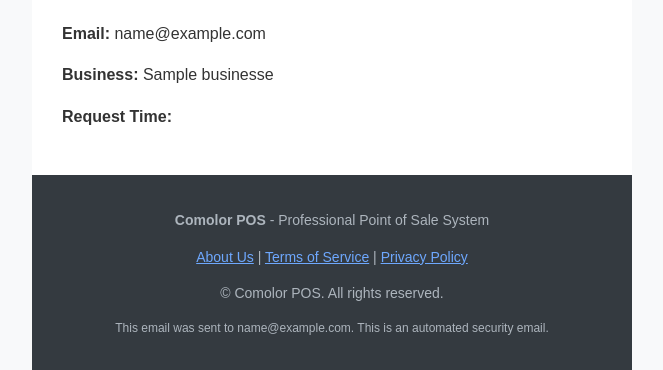
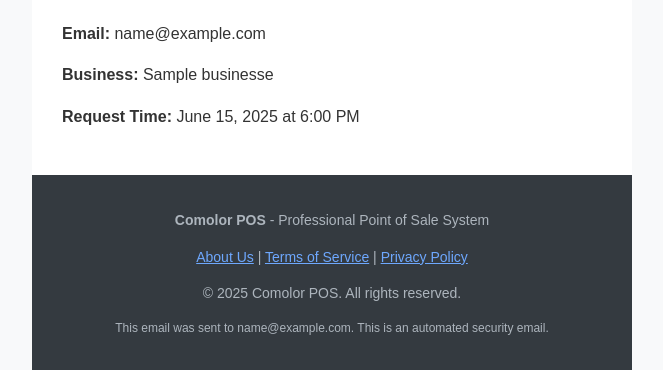
Before and after one commit to KingComolor/POS, a Flask app: template templates/emails/password_reset.html in a window 1280 px wide. Shown: the part 2473-2843 px from the top of the page, without its empty margins (308-971 px from the left). Run offline with Flask 3, Linux system fonts and the light colour scheme; tables that the repository leaves empty hold one stand-in row (values such as "Sample post"); the template is opened without the code that fills it: values that come from a table or form of the project are taken from there, most other values are stand-ins (such as "Sample title", 1, 10 or a date in 2020); some libraries are stand-ins or nearby versions.

Commit message:
Update copyright and date formats to reflect the year 2025 across platform
Sets static dates for copyright notices, password resets, privacy policy, and reports.

Replit-Commit-Author: Agent
Replit-Commit-Session-Id: 4d729fb5-b862-41c3-94ab-23a2c95d2c78
Replit-Commit-Screenshot-Url: https://storage.googleapis.com/screenshot-production-us-central1/d1939304-68b9-4660-9daf-ba82ef359b10/1f06bcc5-e289-4728-bdf1-e57fd071acb5.jpg

```diff
--- a/templates/emails/license_expiry.html
+++ b/templates/emails/license_expiry.html
@@ -257,7 +257,7 @@
                 <a href="{{ request.url_root }}terms">Terms of Service</a> |
                 <a href="{{ request.url_root }}privacy">Privacy Policy</a>
             </p>
-            <p>&copy; {{ moment().format('YYYY') }} Comolor POS. All rights reserved.</p>
+            <p>&copy; 2025 Comolor POS. All rights reserved.</p>
             <p style="font-size: 12px; margin-top: 10px;">
                 This email was sent to {{ user.email }} for business "{{ business.name }}".
             </p>
--- a/templates/emails/password_reset.html
+++ b/templates/emails/password_reset.html
@@ -236,7 +236,7 @@
                 {% if user.business %}
                 <p><strong>Business:</strong> {{ user.business.name }}</p>
                 {% endif %}
-                <p><strong>Request Time:</strong> {{ moment().format('MMMM Do, YYYY [at] h:mm A') }}</p>
+                <p><strong>Request Time:</strong> June 15, 2025 at 6:00 PM</p>
             </div>
         </div>
 
@@ -248,7 +248,7 @@
                 <a href="{{ request.url_root }}terms">Terms of Service</a> |
                 <a href="{{ request.url_root }}privacy">Privacy Policy</a>
             </p>
-            <p>&copy; {{ moment().format('YYYY') }} Comolor POS. All rights reserved.</p>
+            <p>&copy; 2025 Comolor POS. All rights reserved.</p>
             <p style="font-size: 12px; margin-top: 10px;">
                 This email was sent to {{ user.email }}. This is an automated security email.
             </p>
--- a/templates/emails/welcome.html
+++ b/templates/emails/welcome.html
@@ -237,7 +237,7 @@
                 <a href="{{ request.url_root }}terms">Terms of Service</a> |
                 <a href="{{ request.url_root }}privacy">Privacy Policy</a>
             </p>
-            <p>&copy; {{ moment().format('YYYY') }} Comolor POS. All rights reserved.</p>
+            <p>&copy; 2025 Comolor POS. All rights reserved.</p>
             <p style="font-size: 12px; margin-top: 10px;">
                 This email was sent to {{ user.email }}. If you did not register for Comolor POS, please ignore this email.
             </p>
--- a/templates/legal/privacy.html
+++ b/templates/legal/privacy.html
@@ -12,7 +12,7 @@
                         <i class="fas fa-shield-alt me-2"></i>
                         Privacy Policy
                     </h1>
-                    <p class="text-muted mb-0">Last updated: {{ moment().format('MMMM Do, YYYY') }}</p>
+                    <p class="text-muted mb-0">Last updated: June 15, 2025</p>
                 </div>
                 <div class="card-body">
                     <div class="alert alert-info">
--- a/templates/pos/reports.html
+++ b/templates/pos/reports.html
@@ -28,11 +28,11 @@
         <div class="row">
             <div class="col-md-3">
                 <label for="startDate" class="form-label">Start Date</label>
-                <input type="date" class="form-control" id="startDate" value="{{ (moment().subtract(30, 'days')).format('YYYY-MM-DD') }}">
+                <input type="date" class="form-control" id="startDate" value="2025-05-16">
             </div>
             <div class="col-md-3">
                 <label for="endDate" class="form-label">End Date</label>
-                <input type="date" class="form-control" id="endDate" value="{{ moment().format('YYYY-MM-DD') }}">
+                <input type="date" class="form-control" id="endDate" value="2025-06-15">
             </div>
             <div class="col-md-3">
                 <label for="reportType" class="form-label">Report Type</label>
```
